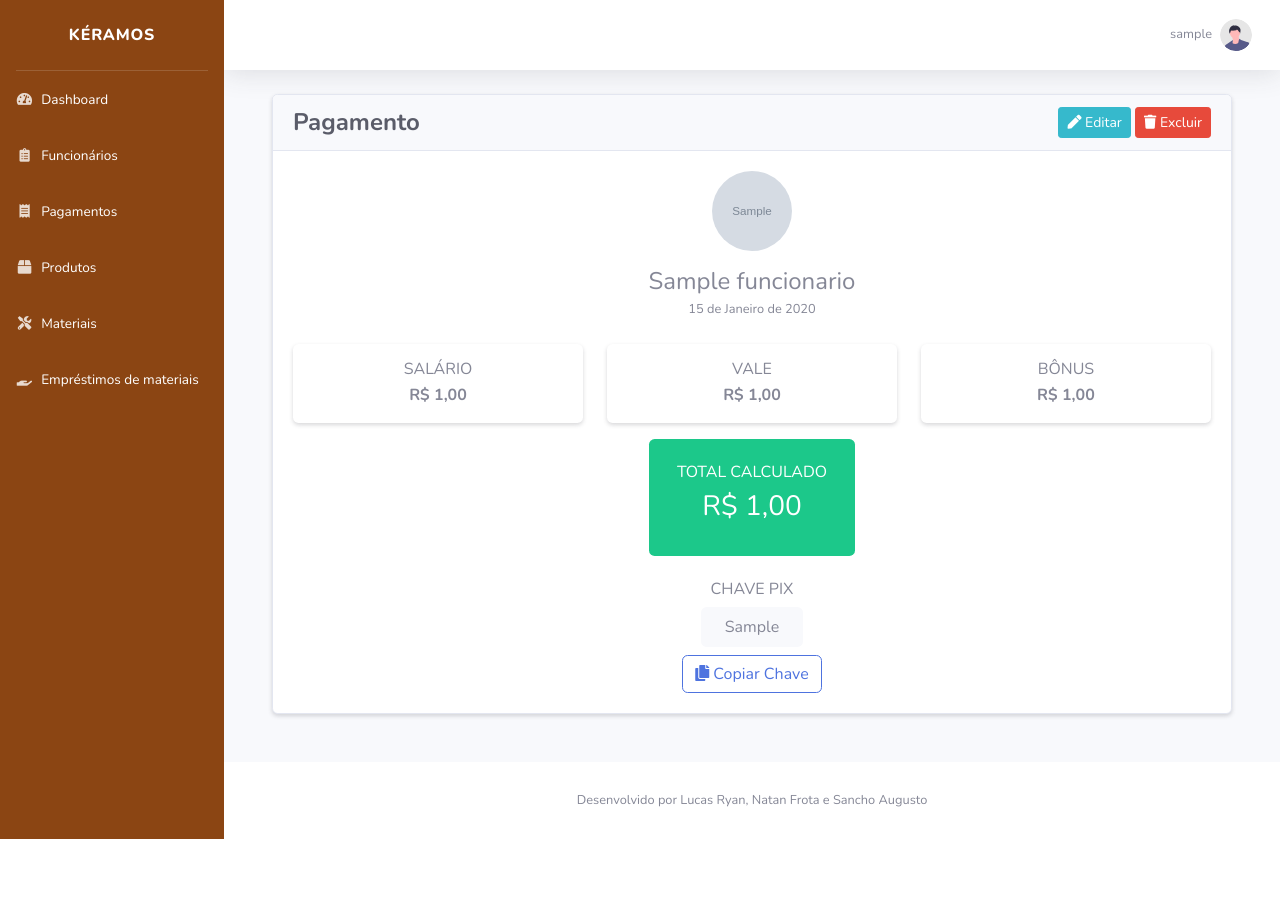
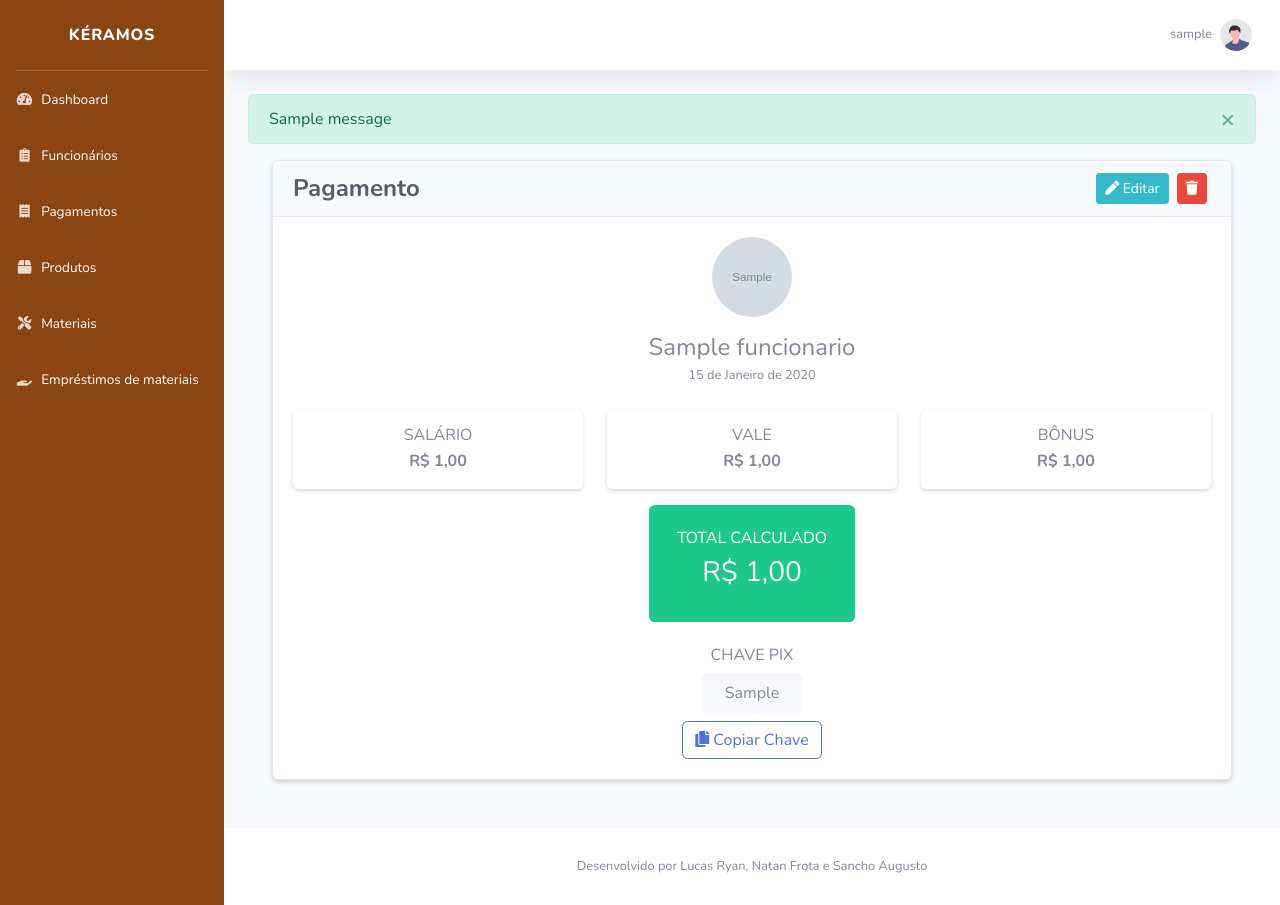
Before and after one commit to lucasxsdw/Gestao_fabrica_ceramica, a Django app: page /pagamento/1 in a window 1280 px wide. Before the commit the page ends 839 px from the top, so only its background shows below. Run offline with Django 5.2, Linux system fonts and the light colour scheme; a user stored in the database is signed in; tables that the repository leaves empty hold one stand-in row (values such as "Sample post"); grey boxes marked "Sample" are stand-in pictures; one stand-in notice (Sample message) is shown; some libraries are stand-ins or nearby versions.

Commit message:
style: menssages

```diff
--- a/emprestimo/views.py
+++ b/emprestimo/views.py
@@ -2,6 +2,7 @@ from django.shortcuts import render, redirect, get_object_or_404
 from .models import Emprestimo
 from .forms import EmprestimoForm
 from django.contrib.auth.decorators import login_required
+from django.contrib import messages
 
 @login_required
 def listar(request):
@@ -21,6 +22,7 @@ def adicionar(request):
             emprestimo = form.save(commit=False)
             emprestimo.definir_data_devolucao()
             emprestimo.save()
+            messages.success(request, "Empréstimo adicionado com sucesso!")
             return redirect('listar_emprestimos')
     else:
         form = EmprestimoForm()
@@ -35,6 +37,7 @@ def editar(request, id):
             emprestimo = form.save(commit=False)
             emprestimo.definir_data_devolucao()
             emprestimo.save()
+            messages.success(request, "Empréstimo editado com sucesso!")
             return redirect('listar_emprestimos')
     else:
         form = EmprestimoForm(instance=emprestimo)
@@ -44,4 +47,5 @@ def editar(request, id):
 def excluir(request, id):
     emprestimo = get_object_or_404(Emprestimo, id=id)
     emprestimo.delete()
+    messages.success(request, "Empréstimo excluído com sucesso!")
     return redirect('listar_emprestimos')
--- a/funcionario/views.py
+++ b/funcionario/views.py
@@ -18,6 +18,7 @@ def add_Func(request):
         form = FuncionarioForm(request.POST, request.FILES)
         if form.is_valid():
             form.save()
+            messages.success(request, "Funcionário adicionado com sucesso!")
             return redirect('funcionario:listar_funcionarios')
     else:
         form = FuncionarioForm()
@@ -31,6 +32,7 @@ def editar_func(request, id):
         form = FuncionarioForm(request.POST, request.FILES, instance=func)
         if form.is_valid():
              form.save()
+             messages.success(request, "Funcionário editado com sucesso!")
              return redirect('funcionario:listar_funcionarios')
     else:
         form = FuncionarioForm(instance=func)
--- a/material/views.py
+++ b/material/views.py
@@ -3,6 +3,7 @@ from django.shortcuts import render, redirect, get_object_or_404
 from .models import Material
 from .forms import MaterialForm
 from django.contrib.auth.decorators import login_required
+from django.contrib import messages
 
 @login_required
 def listar(request):
--- a/pagamento/views.py
+++ b/pagamento/views.py
@@ -2,6 +2,7 @@ from django.shortcuts import render, redirect, get_object_or_404
 from .models import Pagamento
 from .forms import PagamentoForm
 from django.contrib.auth.decorators import login_required
+from django.contrib import messages
 
 @login_required
 # Listar todos os pagamentos
@@ -22,6 +23,7 @@ def adicionar(request):
         form = PagamentoForm(request.POST)
         if form.is_valid():
             form.save()
+            messages.success(request, "Pagamento adicionado com sucesso!")
             return redirect('pagamento:listar_pagamentos')
     else:
         form = PagamentoForm()
@@ -35,6 +37,7 @@ def editar(request, id):
         form = PagamentoForm(request.POST, instance=pagamento)
         if form.is_valid():
             form.save()
+            messages.success(request, "Pagamento editado com sucesso!")
             return redirect('pagamento:listar_pagamentos')
     else:
         form = PagamentoForm(instance=pagamento)
@@ -45,6 +48,7 @@ def editar(request, id):
 def excluir(request, id):
     pagamento = get_object_or_404(Pagamento, id=id)
     pagamento.delete()
+    messages.success(request, "Pagamento excluído com sucesso!")
     return redirect('pagamento:listar_pagamentos')
 
 @login_required
--- a/templates/_base.html
+++ b/templates/_base.html
@@ -50,6 +50,18 @@
 
                 <!-- Begin Page Content -->
                 <div class="container-fluid">
+                    {% if messages %}
+                        {% for message in messages %}
+                        <div class="alert alert-{{ message.tags }} alert-dismissible fade show" role="alert">
+                            {{ message }}
+                            <button type="button" class="close" data-dismiss="alert" aria-label="Fechar">
+                                <span aria-hidden="true">&times;</span>
+                            </button>
+                        </div>
+                        {% endfor %}
+                    {% endif %}
+
+
                     {% block content %}
                     {% endblock %}
                 </div>
--- a/templates/pagamento/detalhar.html
+++ b/templates/pagamento/detalhar.html
@@ -11,10 +11,11 @@
                 <a class="btn btn-info btn-sm me-2" href="{% url 'pagamento:editar_pagamento' pagamento.id %}">
                     <i class="fas fa-pen"></i> Editar
                 </a>
-                <a class="btn btn-danger btn-sm" data-toggle="modal" data-target="#modalConfirmacaoExclusao"
-                    href="{% url 'pagamento:excluir_pagamento' pagamento.id %}">
-                    <i class="fas fa-trash"></i> Excluir
-                </a>
+                <button class="btn btn-danger btn-sm mx-1" aria-label="Excluir" data-toggle="modal"
+                    data-target="#modalConfirmacaoExclusao"
+                    data-url="{% url  'pagamento:excluir_pagamento' pagamento.id %}">
+                    <i class="fas fa-trash"></i>
+                </button>
             </div>
         </div>
 
--- a/templates/pagamento/listar.html
+++ b/templates/pagamento/listar.html
@@ -52,7 +52,7 @@
 
                             <button class="btn btn-danger btn-sm mx-1" aria-label="Excluir" data-toggle="modal"
                                 data-target="#modalConfirmacaoExclusao"
-                                data-url="{% url  'pagamento:detalhar_pagamento' pagamento.id %}">
+                                data-url="{% url  'pagamento:excluir_pagamento' pagamento.id %}">
                                 <i class="fas fa-trash"></i>
                             </button>
                         </td>
```
Also changed, not shown: produto/views.py (+12 -1 lines).
